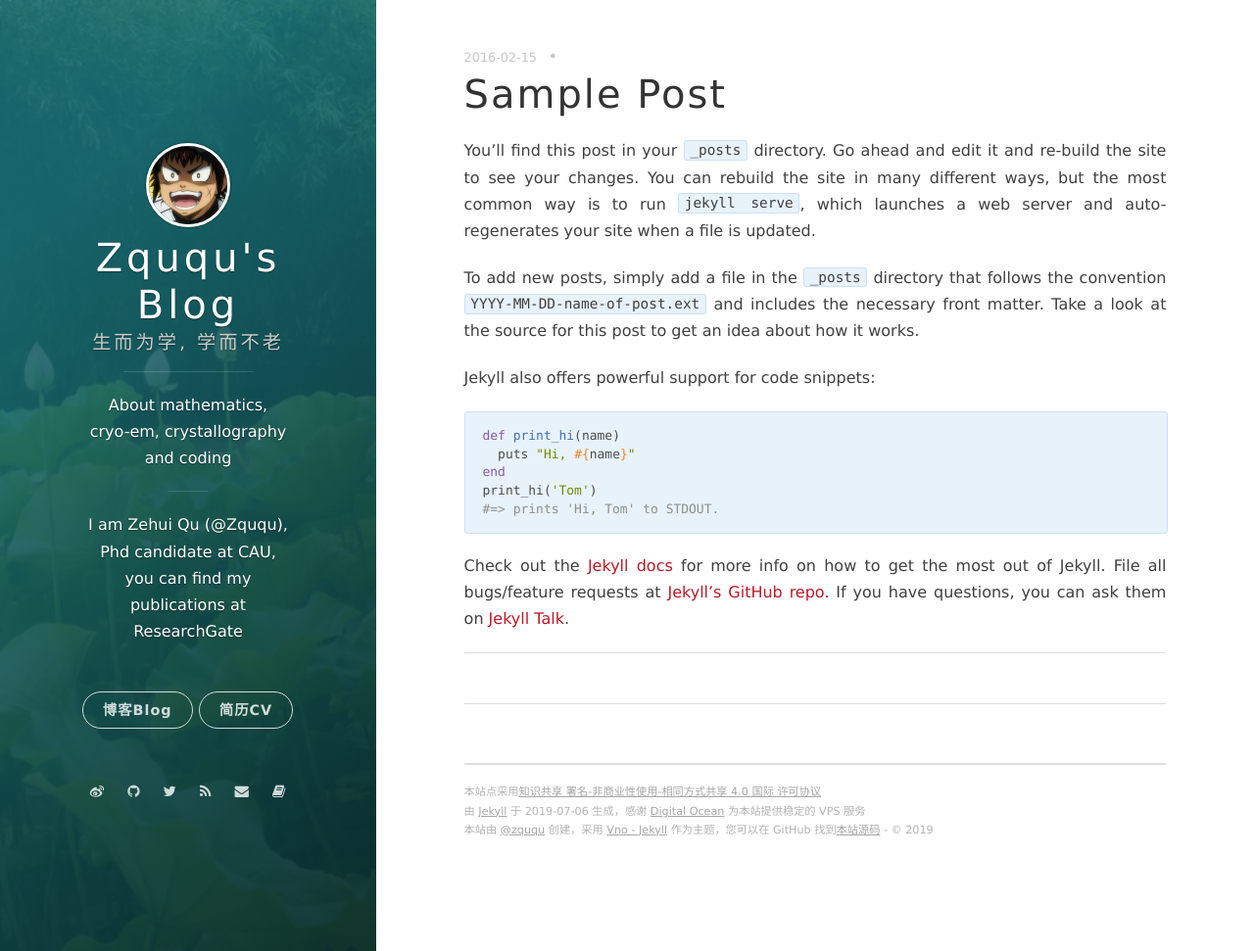
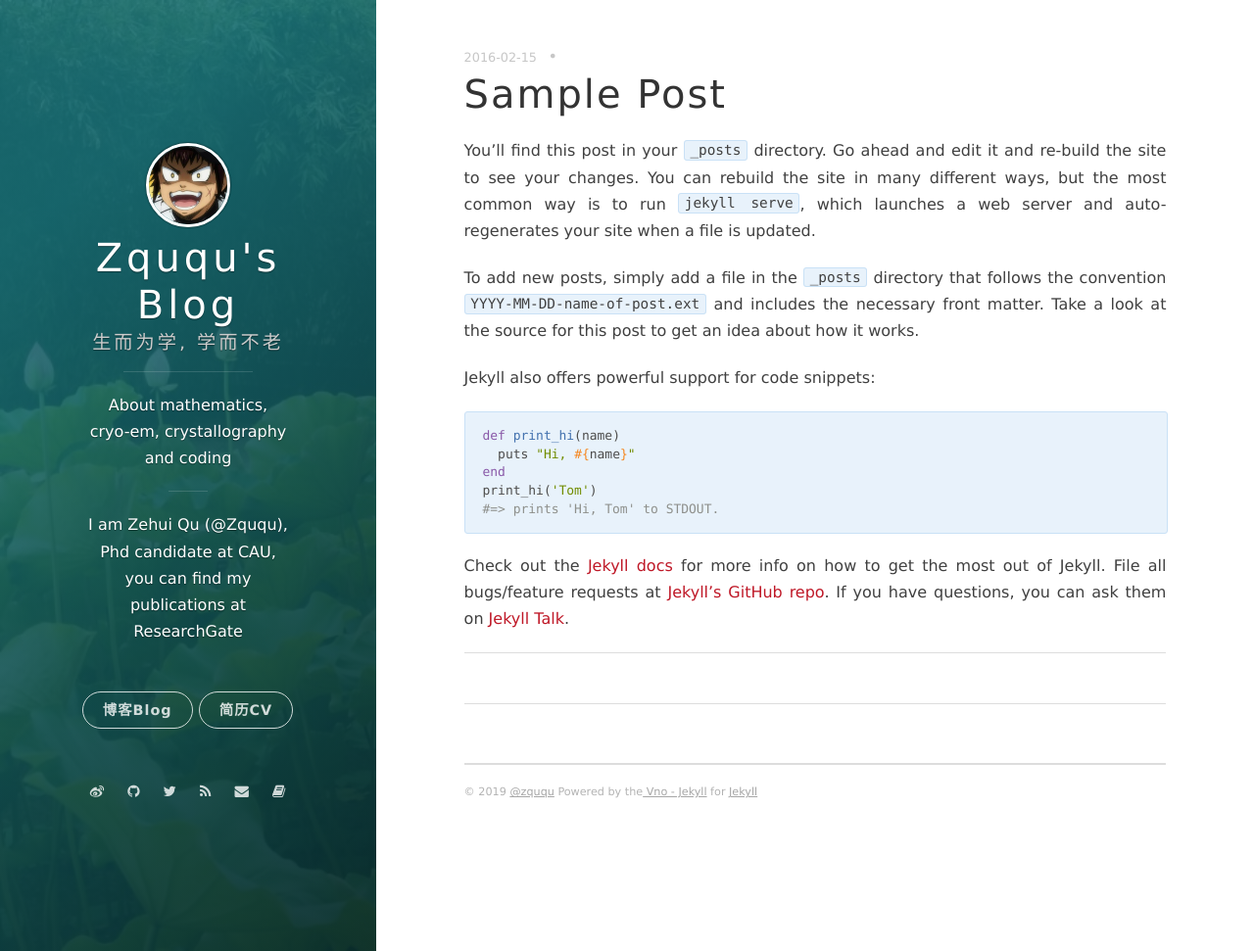
Before and after one commit to onevcat/vno-jekyll, a Jekyll site: the page built from posts_sample/2016-02-15-sample-post.markdown, in a window 1280 px wide and 971 px high. Shown: the whole window at 98% size. Built offline with Jekyll 4.4.1, drawn with Linux system fonts in a browser that asks for light colours; nearby versions of some CDN libraries; comment, search, counter and statistics services are not loaded.

Commit message:
mod the footer

```diff
--- a/_includes/footer.html
+++ b/_includes/footer.html
@@ -1,7 +1,5 @@
 <section class="footer">
     <footer>
-    	<span class="footer__copyright">本站点采用<a href="http://creativecommons.org/licenses/by-nc-sa/4.0/">知识共享 署名-非商业性使用-相同方式共享 4.0 国际 许可协议</a></span>
-        <span class="footer__copyright">由 <a href="https://jekyllrb.com">Jekyll</a> 于 {{ site.time | date: "%F" }} 生成，感谢 <a href="https://www.digitalocean.com/?refcode=30ed2d146762">Digital Ocean</a> 为本站提供稳定的 VPS 服务</span>
-        <span class="footer__copyright">本站{% if site.creator %}由 {{site.creator}} 创建，{% endif %}采用 <a href="https://github.com/onevcat/vno-jekyll">Vno - Jekyll</a> 作为主题，您可以在 GitHub 找到<a href="https://github.com/onevcat/OneV-s-Den">本站源码</a> - &copy; {{site.time | date: "%Y"}}</span>
+        <span class="footer__copyright">&copy; {{site.time | date: "%Y"}} {% if site.creator %} {{site.creator}}{% endif %} Powered by the<a href="https://github.com/onevcat/vno-jekyll"> Vno - Jekyll</a> for <a href="https://jekyllrb.com">Jekyll</a> </span>
     </footer>
 </section>
--- a/_includes/pagination.html
+++ b/_includes/pagination.html
@@ -2,10 +2,10 @@
 
 <nav class="pagination" role="navigation">
     {% if paginator.previous_page %}
-        <a class="newer-posts pagination__newer btn btn-small btn-tertiary" href="{{ paginator.previous_page_path }}#blog">&larr; 最近</a>
+        <a class="newer-posts pagination__newer btn btn-small btn-tertiary" href="{{ paginator.previous_page_path }}#blog">&larr; Recent Posts</a>
     {% endif %}
     <span class="pagination__page-number">{{ paginator.page }} / {{ paginator.total_pages }}</span>
     {% if paginator.next_page %}
-        <a class="older-posts pagination__older btn btn-small btn-tertiary" href="{{ paginator.next_page_path }}#blog">更早 &rarr;</a>
+        <a class="older-posts pagination__older btn btn-small btn-tertiary" href="{{ paginator.next_page_path }}#blog">Earlier Posts &rarr;</a>
     {% endif %}
 </nav>
--- a/_includes/read-more.html
+++ b/_includes/read-more.html
@@ -2,7 +2,7 @@
    {% if page.next %}
    {% assign current = page.next %}
    <div class="read-more-item">
-       <span class="read-more-item-dim">Recent</span>
+       <span class="read-more-item-dim">Last One</span>
        <h2 class="post-list__post-title post-title"><a href="{{ current.url }}" title="link to {{ current.title }}">{{ current.title }}</a></h2>
        <p class="excerpt">{{ current.content | markdownify | strip_html | strip_newlines | truncate: 250 }}&hellip;</p>
        <div class="post-list__meta"><time datetime="{{current.date | date: date_to_xmlschema}}" class="post-list__meta--date date">{{current.date | date: "%F"}}</time> &#8226; <span class="post-list__meta--tags tags">{{current.tags | join:' '}}</span><a class="btn-border-small" href={{current.url}}>More</a></div>
@@ -12,7 +12,7 @@
    {% if page.previous %}
    {% assign current = page.previous %}
    <div class="read-more-item">
-       <span class="read-more-item-dim">Previous</span>
+       <span class="read-more-item-dim">Next One</span>
        <h2 class="post-list__post-title post-title"><a href="{{ current.url }}" title="link to {{ current.title }}">{{ current.title }}</a></h2>
        <p class="excerpt">{{ current.content | markdownify | strip_html | strip_newlines | truncate: 250 }}&hellip;</p>
        <div class="post-list__meta"><time datetime="{{current.date | date: date_to_xmlschema}}" class="post-list__meta--date date">{{current.date | date: "%F"}}</time> &#8226; <span class="post-list__meta--tags tags">{{current.tags | join:' '}}</span><a class="btn-border-small" href={{current.url}}>More</a></div>
```
Also changed, not shown: 1 other file.
